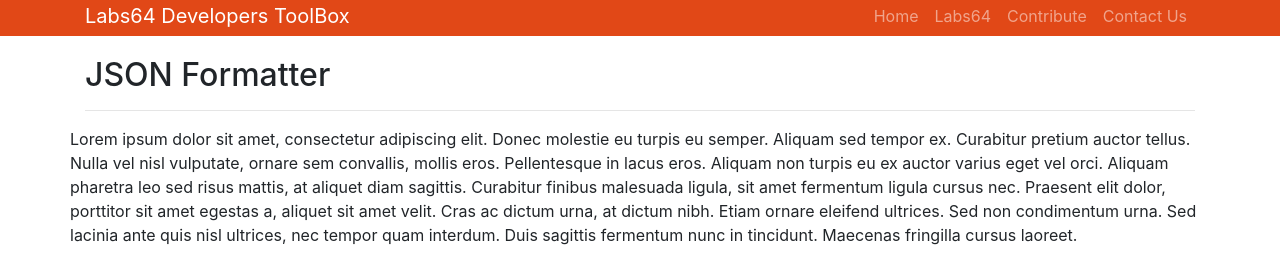
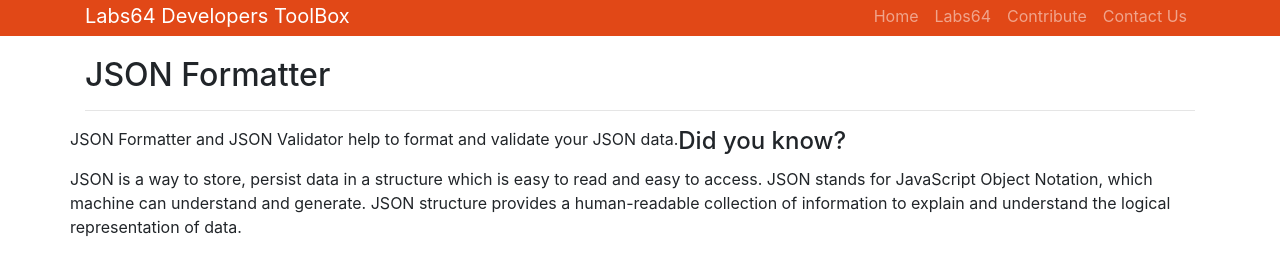
Before and after one commit to Labs64/labs64.github.io, a Jekyll site: the page built from _pages/json-formatter.md, in a window 1280 px wide, cut to the strip 104-383 px from the top of the page. Built offline with Jekyll 4.4.1, drawn with Linux system fonts in a browser that asks for light colours.

Commit message:
no message

```diff
--- a/_pages/json-formatter.md
+++ b/_pages/json-formatter.md
@@ -1,8 +1,12 @@
 ---
 layout: page
 title: "JSON Formatter"
-description: "These are set of tools related to string and text manipulation. These tools can really useful in everyday text editing and changes."
+description: "JSON Formatter and JSON Validator help to format and validate your JSON data."
 permalink: /json-formatter/
 ---
 
-Lorem ipsum dolor sit amet, consectetur adipiscing elit. Donec molestie eu turpis eu semper. Aliquam sed tempor ex. Curabitur pretium auctor tellus. Nulla vel nisl vulputate, ornare sem convallis, mollis eros. Pellentesque in lacus eros. Aliquam non turpis eu ex auctor varius eget vel orci. Aliquam pharetra leo sed risus mattis, at aliquet diam sagittis. Curabitur finibus malesuada ligula, sit amet fermentum ligula cursus nec. Praesent elit dolor, porttitor sit amet egestas a, aliquet sit amet velit. Cras ac dictum urna, at dictum nibh. Etiam ornare eleifend ultrices. Sed non condimentum urna. Sed lacinia ante quis nisl ultrices, nec tempor quam interdum. Duis sagittis fermentum nunc in tincidunt. Maecenas fringilla cursus laoreet.
+JSON Formatter and JSON Validator help to format and validate your JSON data.
+
+#### Did you know?
+
+JSON is a way to store, persist data in a structure which is easy to read and easy to access. JSON stands for JavaScript Object Notation, which machine can understand and generate. JSON structure provides a human-readable collection of information to explain and understand the logical representation of data.
```
Also changed, not shown: _pages/da-checker.md (+7 -1 lines), _pages/java-timetomilis-conversion.md (+2 -2 lines).
